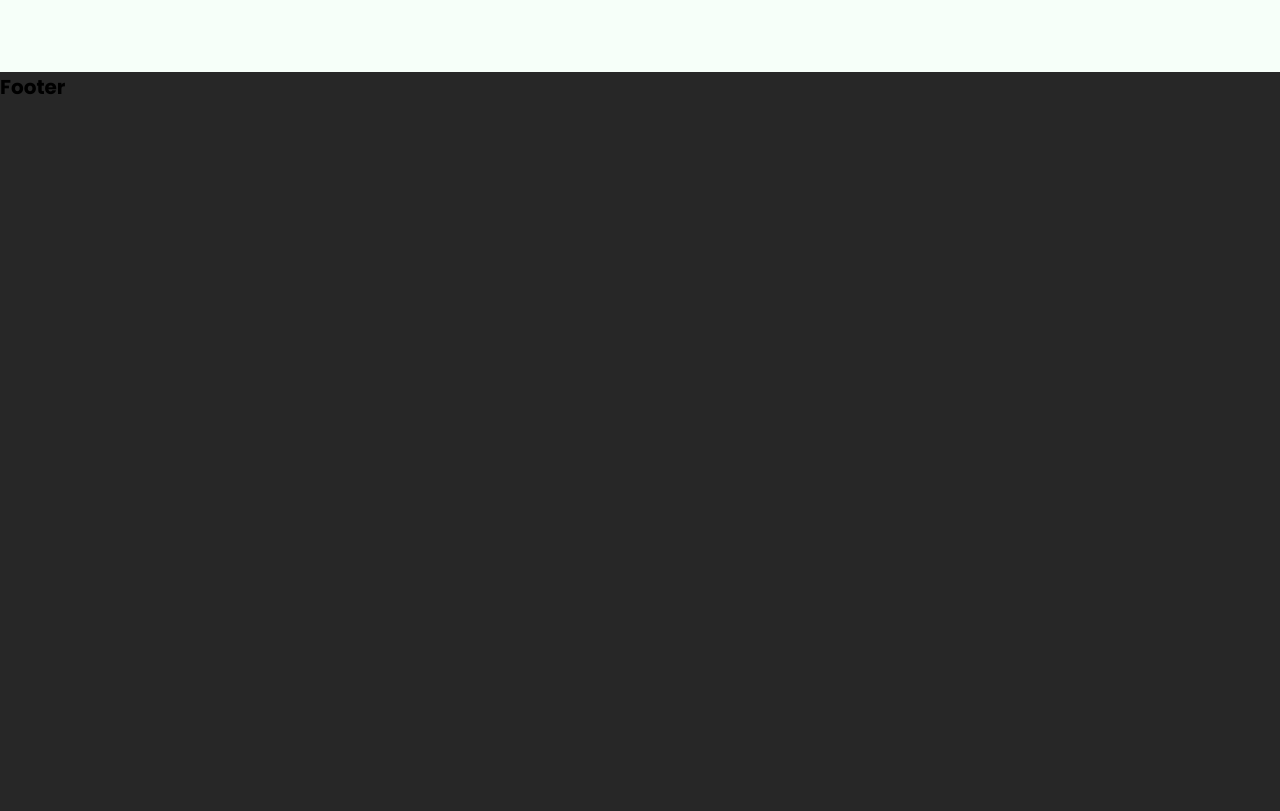
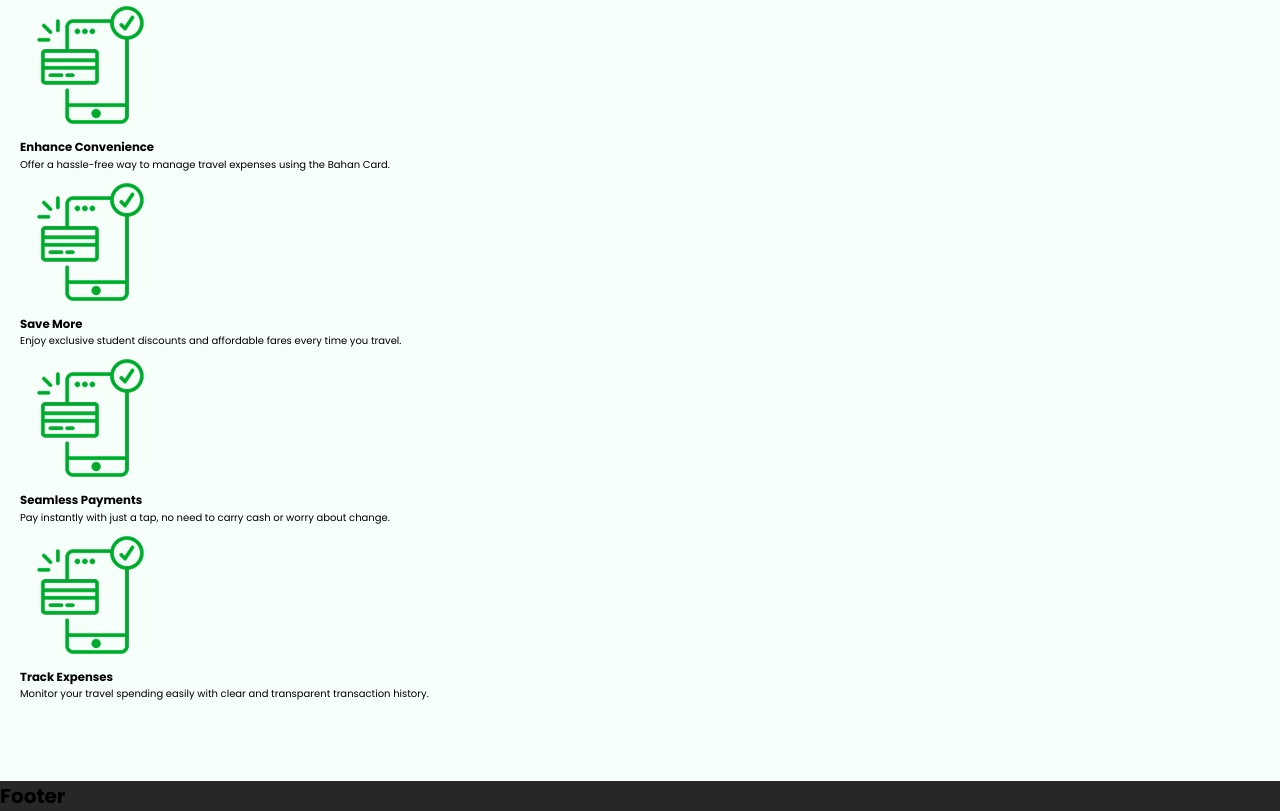
Before and after one commit to suyog-bhandari/Vahan-Card, a React (Vite) app in the folder vahan-card/: page / in a window 1280 px wide. Shown: the part 940-1751 px from the top of the page. Before the commit the page ends 1042 px from the top, so only its background shows below. Built offline with nearby package versions, Linux system fonts and the light colour scheme.

Commit message:
what we do section

```diff
--- a/vahan-card/src/CSS/home.css
+++ b/vahan-card/src/CSS/home.css
@@ -18,7 +18,7 @@
     url("/src/assets/Smiling-woman.webp");
     background-size: cover;
     background-position: center;
-    margin-top: -10rem;
+    margin-top: -9.7rem;
     overflow: hidden;
 }
 
--- a/vahan-card/src/Home.tsx
+++ b/vahan-card/src/Home.tsx
@@ -1,7 +1,26 @@
+import Card from "./Components.jsx"
+
 function Home(){
+    const cardsData=[
+        {title:"Enhance Convenience",
+        description:"Offer a hassle-free way to manage travel expenses using the Bahan Card.",
+        image:"/src/assets/payment-method.png"},
+
+        {title:"Save More",
+        description:"Enjoy exclusive student discounts and affordable fares every time you travel.",
+        image:"/src/assets/payment-method.png"},
+
+        {title:"Seamless Payments",
+        description:"Pay instantly with just a tap, no need to carry cash or worry about change.",
+        image:"/src/assets/payment-method.png"},
+
+        {title:"Track Expenses",
+        description:"Monitor your travel spending easily with clear and transparent transaction history.",
+        image:"/src/assets/payment-method.png"},
+
+    ]
     return(
         <main>
-
             <section className="hero">
                 <div className="container">
                     <div className="inner-container">
@@ -19,6 +38,19 @@ function Home(){
             <section className="what-we-do">
                 <div className="container">
                     <h2>What we do</h2>
+
+                    <div className="cards-section">
+                        {
+                            cardsData.map((card, index)=>(
+                                <Card
+                                key={index}
+                                title={card.title}
+                                description={card.description}
+                                image={card.image}
+                                />
+                            ))
+                        }
+                    </div>
                 </div>
             </section>
 
```
Also changed, not shown: vahan-card/src/assets/payment-method.png (added).
